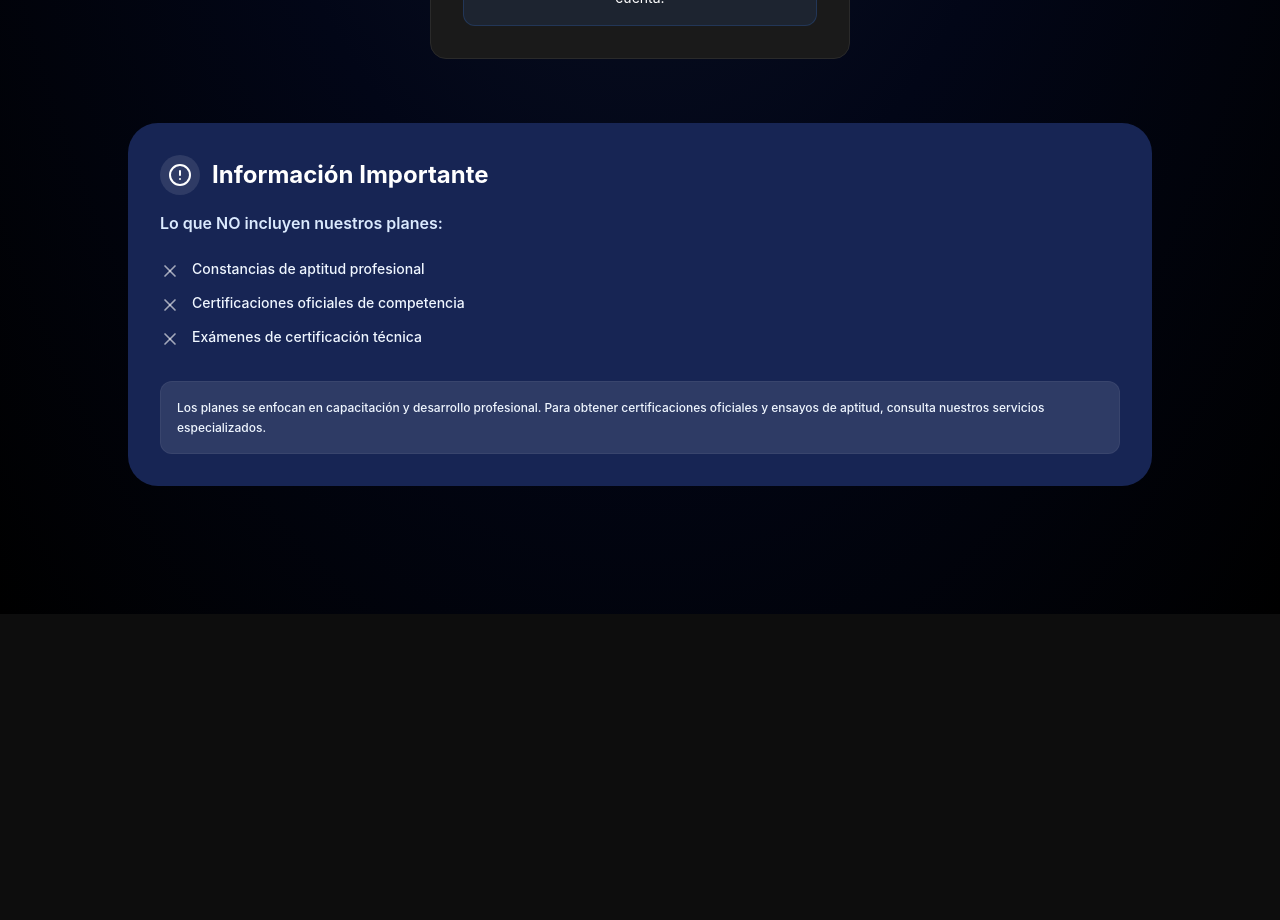
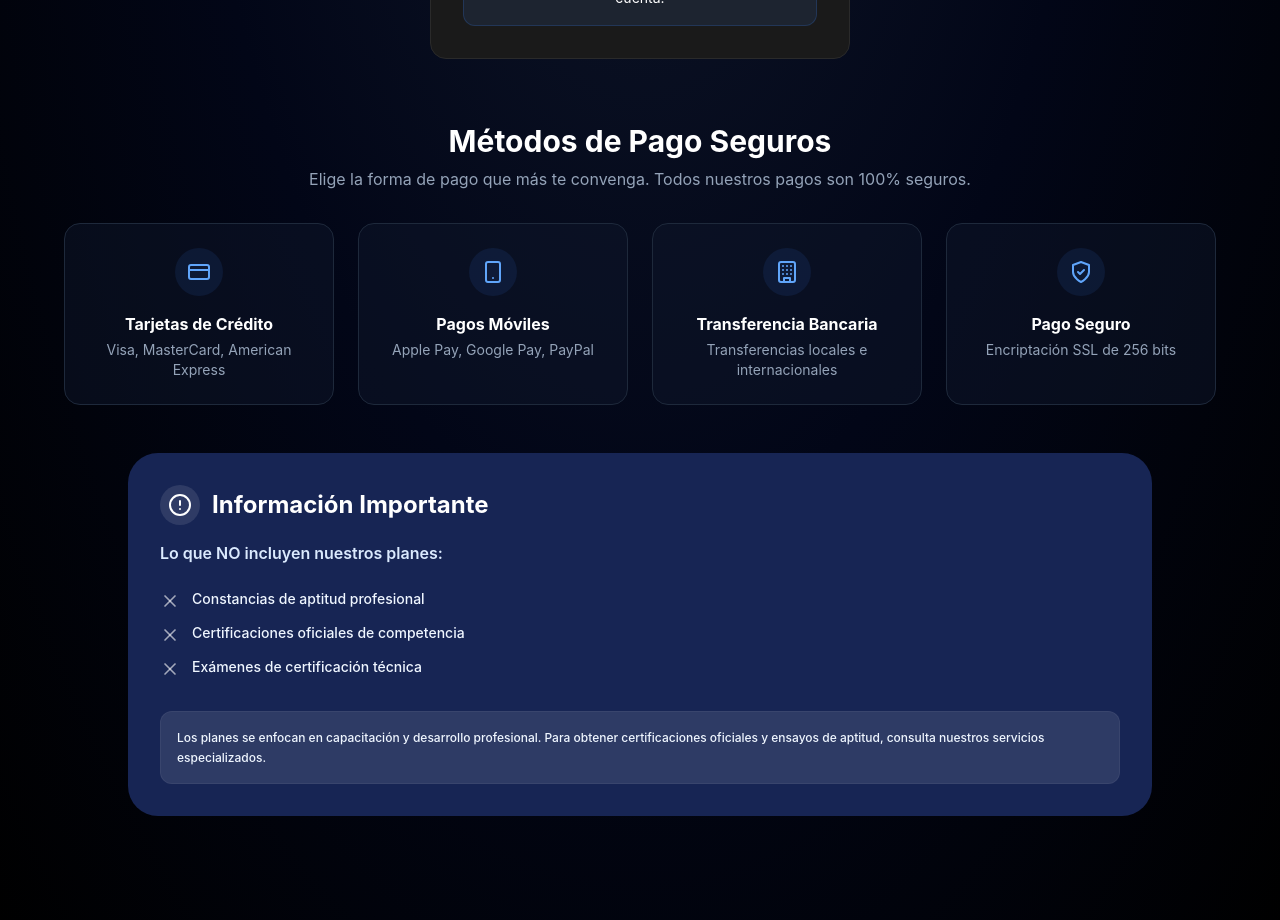
Before and after one commit to DavidGC026/imcyc-precios, a React (Create React App) app: page / in a window 1280 px wide. Shown: the part 1800-2720 px from the top of the page. Before the commit the page ends 2414 px from the top, so only its background shows below. Built offline with nearby package versions, Linux system fonts and the light colour scheme.

Commit message:
Actualizacion de Whatsapp

```diff
--- a/src/components/PricingCard.jsx
+++ b/src/components/PricingCard.jsx
@@ -317,7 +317,7 @@ const PricingCard = ({
             if (plan.paymentLink) {
               window.open(plan.paymentLink, '_blank');
             } else {
-              window.open('https://wa.me/+525636853914', '_blank');
+              window.open('https://wa.me/+525529098047', '_blank');
             }
           }}
           className="w-full py-3 px-6 rounded-lg font-bold bg-blue-600 text-white hover:bg-blue-700 hover:shadow-lg hover:shadow-blue-500/25 transition-all duration-300 flex items-center justify-center gap-2 uppercase text-sm tracking-wide"
--- a/src/components/PricingSection.jsx
+++ b/src/components/PricingSection.jsx
@@ -1,5 +1,5 @@
 import React, { useState } from 'react';
-import { User, Building, Users, AlertCircle, UserPlus, Brain, Droplets, Layers, Building2, Factory, Landmark } from 'lucide-react';
+import { User, Building, Users, AlertCircle, UserPlus, Brain, Droplets, Layers, Building2, Factory, Landmark, CreditCard, Smartphone, ShieldCheck } from 'lucide-react';
 import PricingCard from './PricingCard';
 
 const PricingSection = () => {
@@ -297,6 +297,52 @@ const PricingSection = () => {
           ))}
         </div>
 
+        {/* Secure Payment Methods */}
+        <div className="mb-12 animate-fade-in">
+          <div className="text-center mb-8">
+            <h2 className="text-3xl font-bold text-white mb-2">Métodos de Pago Seguros</h2>
+            <p className="text-slate-400">Elige la forma de pago que más te convenga. Todos nuestros pagos son 100% seguros.</p>
+          </div>
+
+          <div className="grid grid-cols-1 md:grid-cols-2 lg:grid-cols-4 gap-6 max-w-6xl mx-auto">
+            {/* Tarjetas de Crédito */}
+            <div className="bg-slate-900/50 border border-slate-800 rounded-2xl p-6 text-center hover:bg-slate-800 transition-colors">
+              <div className="bg-blue-500/10 w-12 h-12 rounded-full flex items-center justify-center mx-auto mb-4">
+                <CreditCard className="text-blue-400" size={24} />
+              </div>
+              <h3 className="text-white font-bold mb-1">Tarjetas de Crédito</h3>
+              <p className="text-slate-400 text-sm">Visa, MasterCard, American Express</p>
+            </div>
+
+            {/* Pagos Móviles */}
+            <div className="bg-slate-900/50 border border-slate-800 rounded-2xl p-6 text-center hover:bg-slate-800 transition-colors">
+              <div className="bg-blue-500/10 w-12 h-12 rounded-full flex items-center justify-center mx-auto mb-4">
+                <Smartphone className="text-blue-400" size={24} />
+              </div>
+              <h3 className="text-white font-bold mb-1">Pagos Móviles</h3>
+              <p className="text-slate-400 text-sm">Apple Pay, Google Pay, PayPal</p>
+            </div>
+
+            {/* Transferencia Bancaria */}
+            <div className="bg-slate-900/50 border border-slate-800 rounded-2xl p-6 text-center hover:bg-slate-800 transition-colors">
+              <div className="bg-blue-500/10 w-12 h-12 rounded-full flex items-center justify-center mx-auto mb-4">
+                <Building className="text-blue-400" size={24} />
+              </div>
+              <h3 className="text-white font-bold mb-1">Transferencia Bancaria</h3>
+              <p className="text-slate-400 text-sm">Transferencias locales e internacionales</p>
+            </div>
+
+            {/* Pago Seguro */}
+            <div className="bg-slate-900/50 border border-slate-800 rounded-2xl p-6 text-center hover:bg-slate-800 transition-colors">
+              <div className="bg-blue-500/10 w-12 h-12 rounded-full flex items-center justify-center mx-auto mb-4">
+                <ShieldCheck className="text-blue-400" size={24} />
+              </div>
+              <h3 className="text-white font-bold mb-1">Pago Seguro</h3>
+              <p className="text-slate-400 text-sm">Encriptación SSL de 256 bits</p>
+            </div>
+          </div>
+        </div>
+
         {/* Global Info Card (Wide) */}
         <div className="max-w-5xl mx-auto mb-16 animate-fade-in">
           <PricingCard
```
Also changed, not shown: 11 other files (tests, documents, lock files or other folders).
